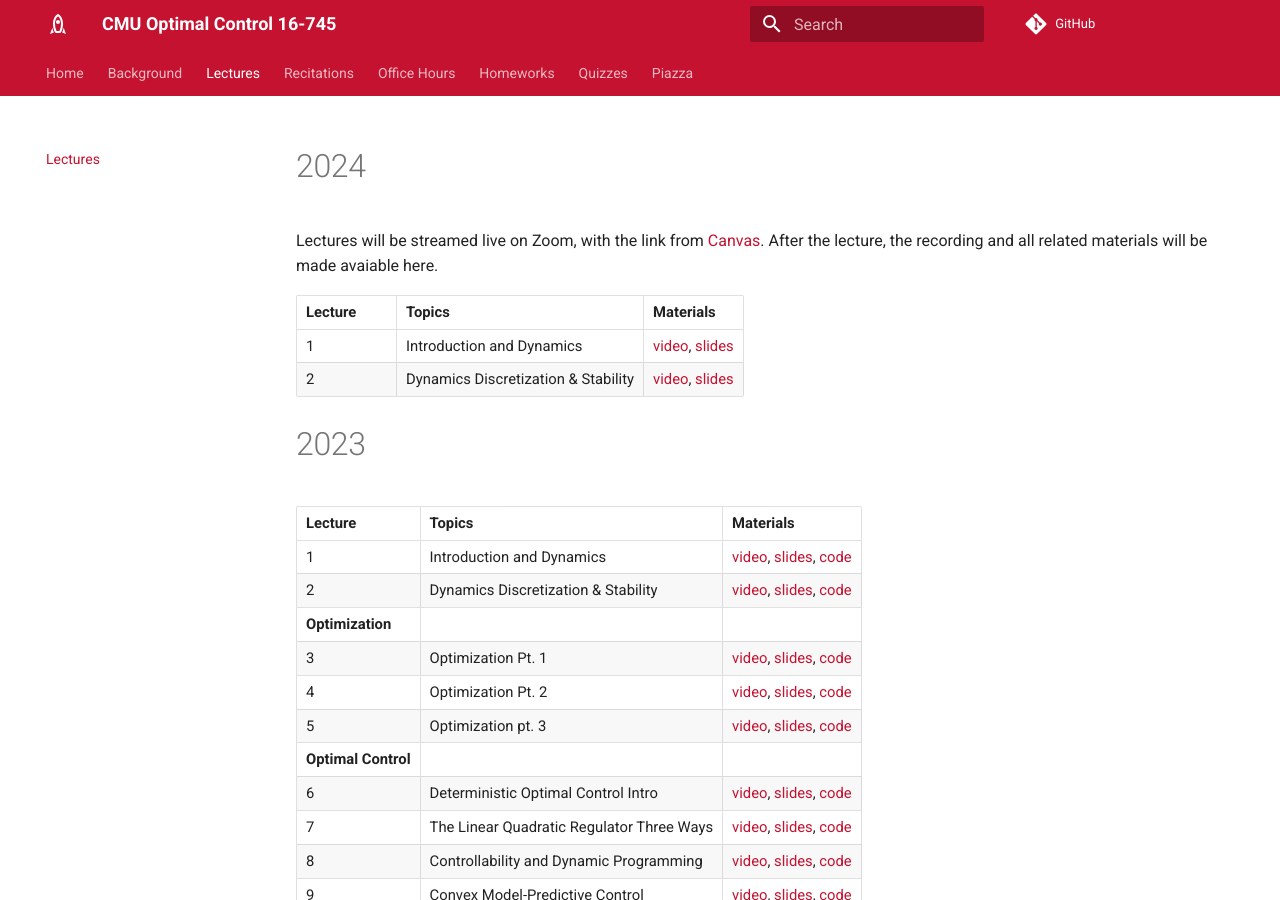
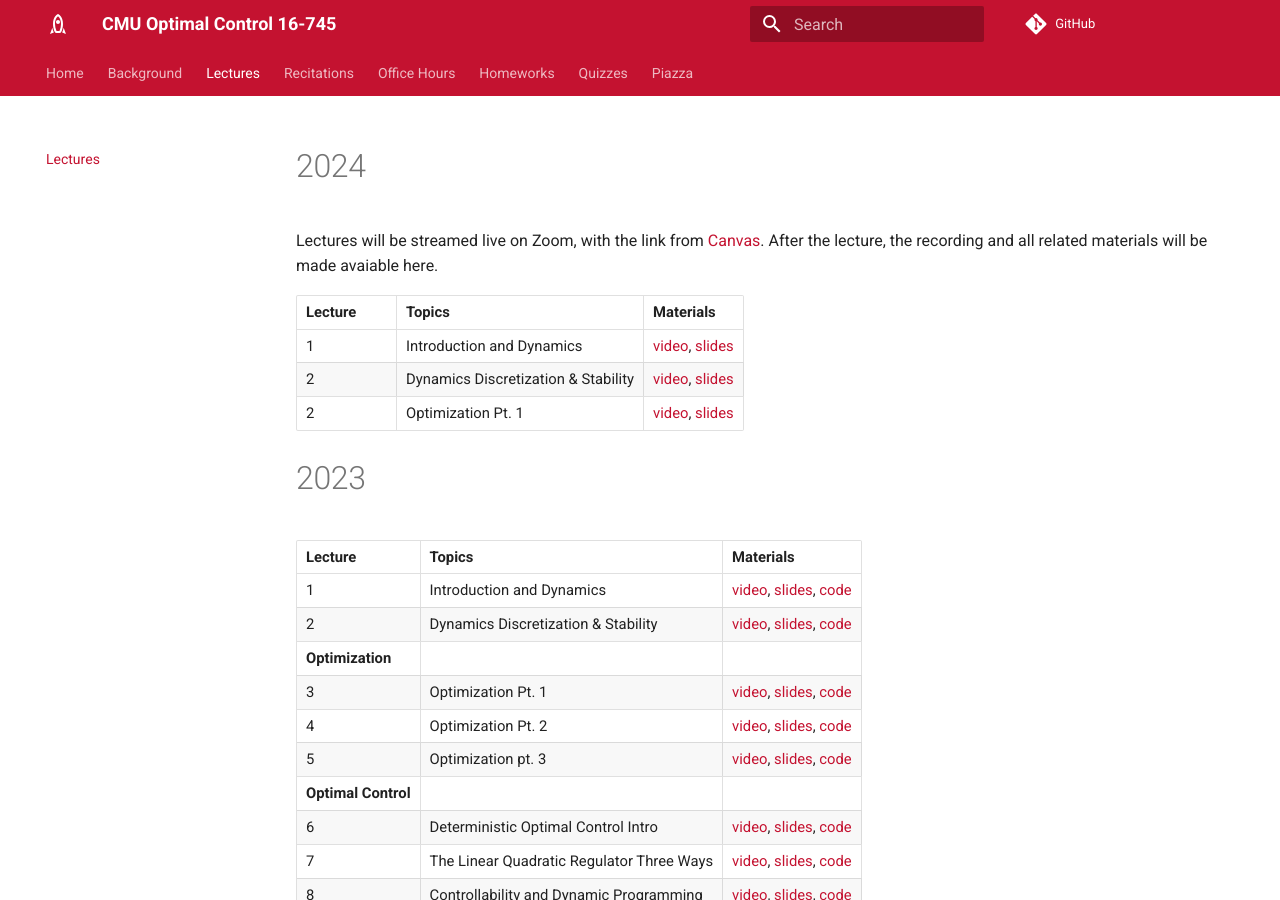
Before and after one commit to cmu-optimal-control/cmu-optimal-control.github.io, an MkDocs documentation site: the page built from docs/lectures.md, in a window 1280 px wide and 900 px high. Built offline with MkDocs 1.6.1 and Material for MkDocs 9.7.7, drawn with Linux system fonts in a browser that asks for light colours.

Commit message:
add lecture 3

```diff
--- a/docs/lectures.md
+++ b/docs/lectures.md
@@ -6,6 +6,7 @@
 | ----------- | -----------         | |
 | 1     | Introduction and Dynamics      |[video](https://www.youtube.com/watch?v=Kj88Nory8ec), [slides](https://github.com/Optimal-Control-16-745/lecture-notebooks/tree/master/Lecture%201) |
 | 2     | Dynamics Discretization & Stability      |[video](https://youtu.be/Ne6oUqjAT6o), [slides](https://github.com/Optimal-Control-16-745/lecture-notebooks/tree/master/Lecture%202) |
+| 2     | Optimization Pt. 1      |[video](https://www.youtube.com/watch?v=FV8r2o0ZUiM), [slides](https://github.com/Optimal-Control-16-745/lecture-notebooks/tree/master/Lecture%203) |
 
 
 # 2023
```
